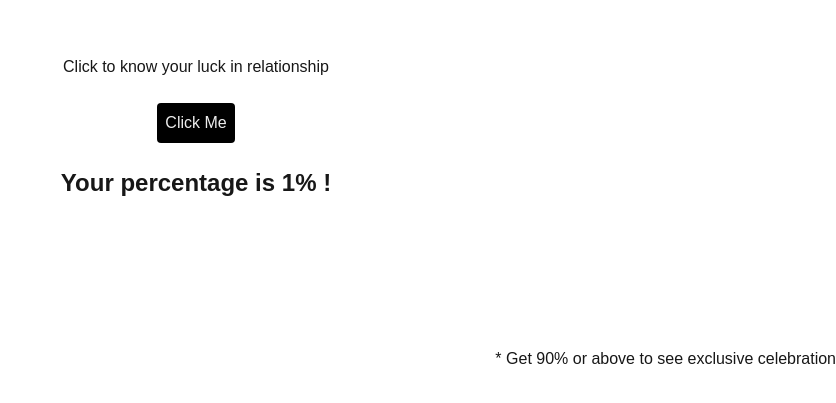
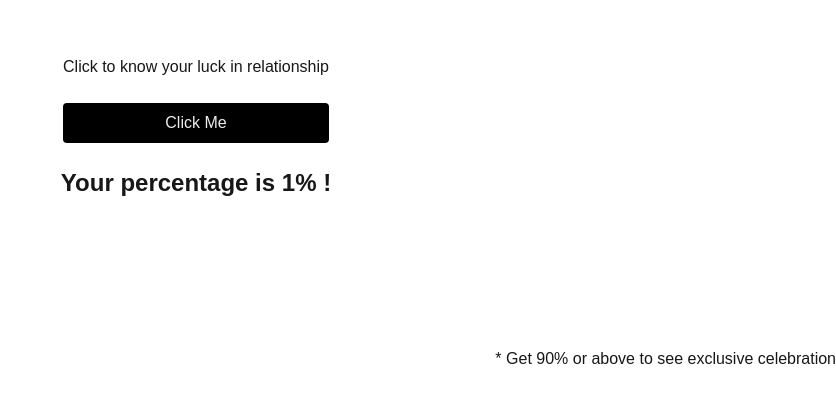
Before and after one commit to Riyaszingbizz/projectraju, a Next.js app: page / in a window 1280 px wide. Shown: the part 187-590 px from the top of the page, without its empty margins (444-1280 px from the left). Built offline with nearby package versions, Linux system fonts and the light colour scheme.

Commit message:
button disable

```diff
--- a/app/page.tsx
+++ b/app/page.tsx
@@ -7,9 +7,11 @@ export default function page() {
   const [count, setCount] = useState(1);
   const [heart, setHeart] = useState("");
   const [raju, setRaju] = useState("");
+  const [hidethebutton, setHideTheButton] = useState("");
   const handle = () => {
     const riyas = (Math.random() * 100);
     setCount(Math.round(riyas));
+    setHideTheButton("hidden");
     if (riyas <= 30) {
       setHeart("💖");
       setRaju("");
@@ -35,15 +37,17 @@ export default function page() {
 
   return (
     <div className="h-screen w-full flex flex-col items-center justify-center gap-6">
-      <div className="">Click to know your luck in relationship</div>
-      <button onClick={handle} className="bg-black/100 text-[#ededed] p-2 rounded transform hover:bg-black/50 transition-transform duration-300">Click Me</button>
+      <div className={`${hidethebutton} flex flex-col justify-items-center gap-6`}>
+      <div>Click to know your luck in relationship</div>
+      <button onClick={handle} className="bg-black/100 text-[#ededed] justify-center p-2 rounded transform hover:bg-black/50 transition-transform duration-300">Click Me</button>
+      </div>
       <div className="text-lg md:text-2xl font-bold text-center flex justify-items-center">
         Your percentage is {count}% {heart}!
         </div>
         <div className="flex justify-items-center">
         <video src={raju} width={200} height={200} autoPlay loop controls={false}>get 90 above to see celebration</video>
       </div>
-      <div className="w-full text-end">* Get 90% or above to see exclusive celebration</div>
+      <div className="w-full text-center md:text-end ">* Get 90% or above to see exclusive celebration</div>
     </div>
   );
 }
```
